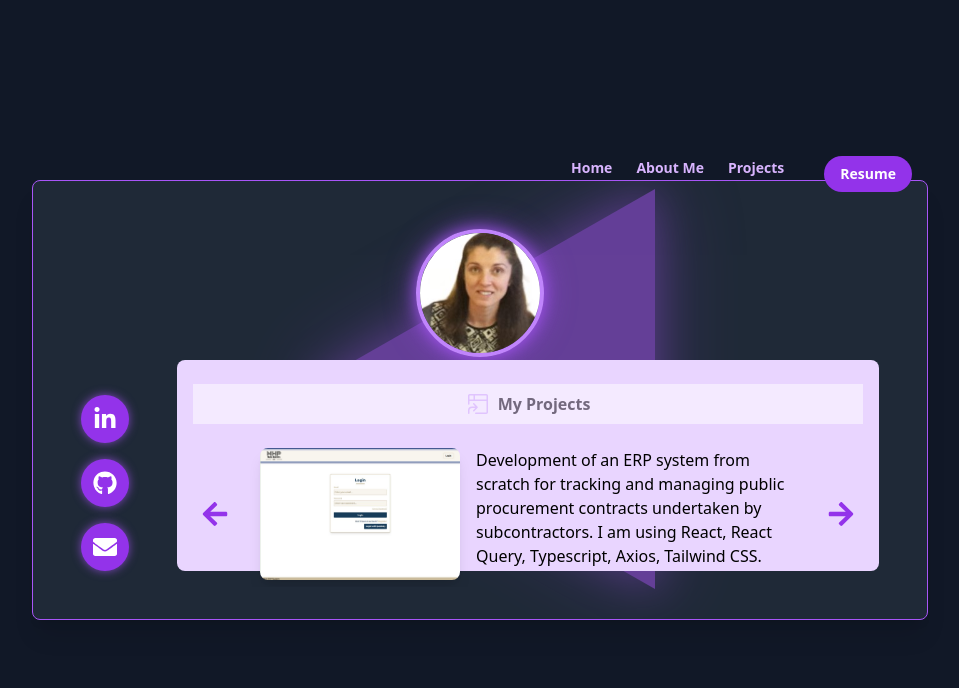
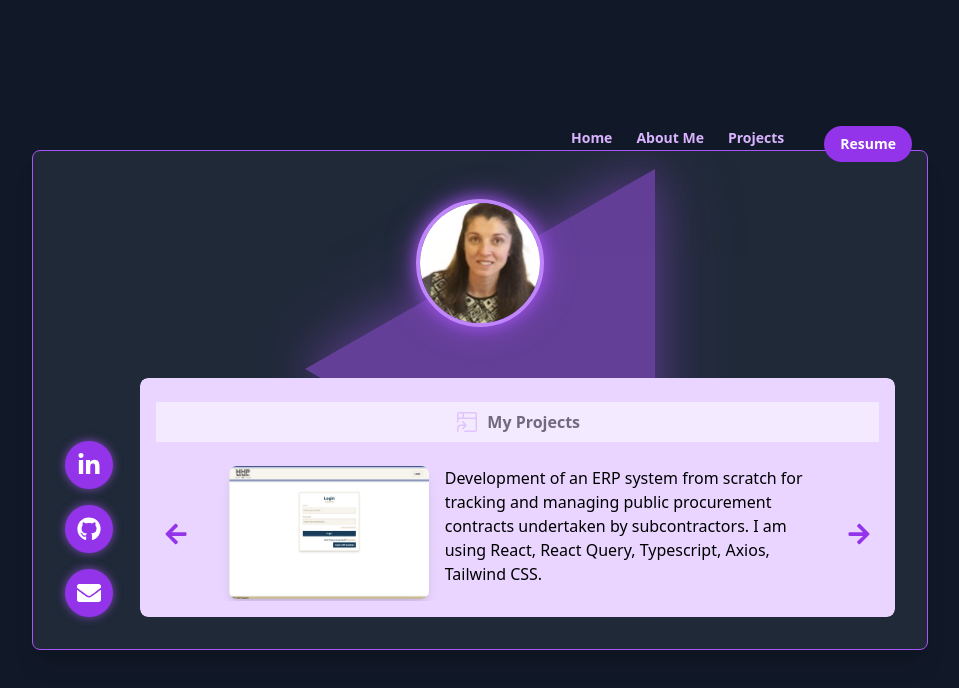
Before and after one commit to JuliaFS/my-portfolio, a Next.js app: page /projects in a window 1280 px wide. Shown: the top 688 px of the page, without its empty margins (160-1119 px from the left). Built offline with nearby package versions, Linux system fonts and the light colour scheme.

Commit message:
add different layout styles for sm and lg screens

```diff
--- a/components/PageLayout.tsx
+++ b/components/PageLayout.tsx
@@ -6,7 +6,7 @@ import GrowingTriangle from "./HeroSection/GrowingTriangle";
 
 export default function PageLayout({ children }) {
   return (
-    <div className="relative min-h-screen bg-gray-900 flex flex-col items-center justify-around p-4">
+    <div className="relative min-h-screen bg-gray-900 flex flex-col items-center justify-around px-4">
       <div className="relative w-full h-full max-w-4xl">
         {/* Navigation */}
         <div className="absolute -top-6 right-4 z-10 text-white text-xs md:text-sm font-semibold">
@@ -14,7 +14,8 @@ export default function PageLayout({ children }) {
         </div>
 
         {/* Main container split into 2 rows */}
-        <div className="relative grid grid-rows-[30%_70%] lg:grid-rows-[35%_65%] h-[60vh] lg:h-[55vh] bg-gray-800 rounded-lg shadow-xl p-8 overflow-hidden border border-purple-500">
+        {/* Main container split into 2 rows */}
+        <div className="relative grid grid-rows-[30%_70%] lg:grid-rows-[45%_55%] h-[700px] md:[h-600px] lg:h-[500px] bg-gray-800 rounded-lg shadow-xl p-8 overflow-hidden border border-purple-500 min-h-0">
           {/* Top row (red) */}
           <div className="relative z-10">
             <GrowingTriangle />
@@ -26,12 +27,12 @@ export default function PageLayout({ children }) {
             </div>
           </div>
 
-          {/* Bottom row (green) */}
-          <div className="relative z-20 grid grid-cols-1 lg:grid-cols-[1fr_12fr] gap-4 h-full">
-            <div className="rounded-lg p-4 h-full overflow-y-auto lg:overflow-hidden order-first lg:order-last">
+          {/* Bottom row (orange) */}
+          <div className="relative z-20 grid grid-rows-[10fr_2fr] lg:grid-rows-1 lg:grid-cols-[1fr_10fr] gap-4 lg:gap-0 items-stretch h-full">
+            <div className="rounded-lg overflow-y-hidden order-first lg:order-last h-full min-h-0">
               {children}
             </div>
-            <div className="rounded-lg p-4 h-full order-last lg:order-first">
+            <div className="rounded-lg order-last lg:order-first h-full">
               <SocialLinks />
             </div>
           </div>
--- a/pages/about.tsx
+++ b/pages/about.tsx
@@ -6,13 +6,13 @@ import PageLayout from "../components/PageLayout";
 export default function AboutMe() {
   return (
     <PageLayout>
-      <div className="w-full h-full z-20 p-4 text-center bg-purple-200 rounded-lg min-h-0 overflow-y-auto">
+      <div className="w-full h-full z-20 p-4 text-center bg-purple-200 rounded-lg">
         <div className="flex w-full items-center justify-center bg-white opacity-50 mb-6 mt-2 py-2 gap-2">
           <FaUserCircle className="text-purple-300 text-2xl" />
           <h2 className="font-semibold">About me</h2>
         </div>
         {/* ✅ Remove the h-full class from this div */}
-        <div>
+        <div className="overflow-y-auto h-full">
           <p className="text-left">
             Passionate and motivated front-end developer with a strong
             foundation in HTML, CSS, JavaScript and React. Eager to apply my
--- a/pages/projects.tsx
+++ b/pages/projects.tsx
@@ -41,14 +41,14 @@ export default function Projects() {
 
   return (
 <PageLayout>
-  <div className="w-full h-full z-20 p-4 text-center bg-purple-200 rounded-lg">
+  <div className="w-full z-20 p-4 text-center bg-purple-200 rounded-lg flex flex-col h-full">
     <div className="flex w-full items-center justify-center bg-white opacity-50 mb-6 mt-2 py-2 gap-2">
       <GoProjectSymlink className="text-purple-300 text-2xl" />
       <h2 className="font-semibold">My Projects</h2>
     </div>
 
-    {/* This div needs to be a flex container to allow its content to grow */}
-    <div className=" relative flex flex-col items-center justify-start">
+    {/* <div className="relative flex-1 flex flex-col items-center justify-start overflow-y-auto w-full min-h-0"> */}
+      <div className="relative w-full h-full overflow-y-auto flex flex-col items-center justify-start">
       <div className="flex flex-col lg:flex-row w-[80%] gap-4 items-center lg:items-start">
         <Image
           src={projects[index].src}
@@ -64,19 +64,19 @@ export default function Projects() {
       {/* Arrows */}
       <button
         onClick={prev}
-        className="absolute left-2 top-1/4 lg:top-1/2 -translate-y-1/2 text-purple-600 hover:text-purple-800"
+        className="absolute left-0 lg:left-2 top-1/4 lg:top-1/2 -translate-y-1/2 text-purple-600 hover:text-purple-800"
         title="Previous Project"
         aria-label="Previous Project"
       >
-        <FaArrowLeft size={28} />
+        <FaArrowLeft className="text-xl lg:text-2xl" />
       </button>
       <button
         onClick={next}
-        className="absolute right-2 top-1/4 lg:top-1/2 -translate-y-1/2 text-purple-600 hover:text-purple-800"
+        className="absolute right-0 lg:right-2 top-1/4 lg:top-1/2 -translate-y-1/2 text-purple-600 hover:text-purple-800"
         title="Next Project"
         aria-label="Next Project"
       >
-        <FaArrowRight size={28} />
+        <FaArrowRight className="text-xl lg:text-2xl" />
       </button>
     </div>
 
@@ -98,7 +98,7 @@ export default function Projects() {
           height={700}
           className="rounded-lg shadow-lg object-contain max-w-[90vw]"
         />
-        <p className="mt-4 text-white text-lg">{projects[index].text}</p>
+        <p className="mt-4 text-white px-6 md:px-12 text-lg text-left">{projects[index].text}</p>
       </div>
     )}
   </div>
```
